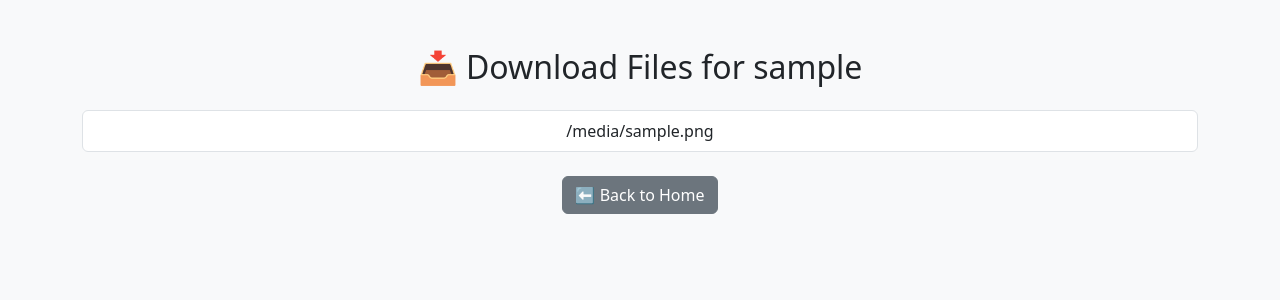
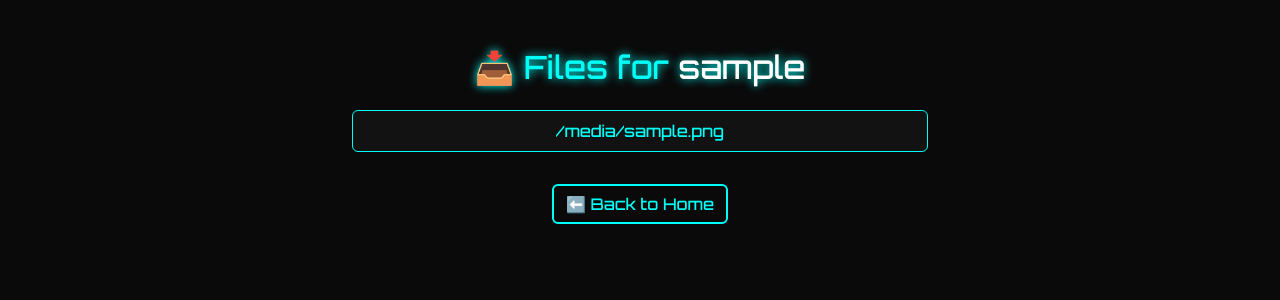
Before and after one commit to ravi31-k/Mini-PKI, a Flask app: template templates/download.html in a window 1280 px wide. Shown: the top 300 px of the page. Run offline with Flask 3, Linux system fonts and the light colour scheme; the template is opened without the code that fills it: most values are stand-ins (such as "Sample title", 1, 10 or a date in 2020); some libraries are stand-ins or nearby versions.

Commit message:
Many Updation

```diff
--- a/app.py
+++ b/app.py
@@ -89,5 +89,9 @@ def revoke():
     flash(f"Certificate revoked for {name}.", "danger")
     return redirect(url_for("home"))
 
+# if __name__ == "__main__":
+#     app.run(debug=True)
+# when PUSHED to Redar, uncomment the following lines
 if __name__ == "__main__":
-    app.run(debug=True)
+    port = int(os.environ.get("PORT", 5000))
+    app.run(debug=True, host='0.0.0.0', port=port)
--- a/templates/download.html
+++ b/templates/download.html
@@ -2,22 +2,56 @@
 <html lang="en">
 <head>
     <meta charset="UTF-8">
-    <title>Download Certificate Files</title>
+    <title>📥 Download Certificate Files</title>
     <link href="https://cdn.jsdelivr.net/npm/bootstrap@5.3.3/dist/css/bootstrap.min.css" rel="stylesheet">
+    <link href="https://fonts.googleapis.com/css2?family=Orbitron:wght@500&display=swap" rel="stylesheet">
+    <style>
+        body {
+            background-color: #0a0a0a;
+            color: #00fff7;
+            font-family: 'Orbitron', sans-serif;
+        }
+        .container {
+            max-width: 600px;
+        }
+        .list-group-item {
+            background-color: #121212;
+            color: #00fff7;
+            border: 1px solid #00fff7;
+            margin-bottom: 8px;
+            transition: 0.3s;
+        }
+        .list-group-item:hover {
+            background-color: #00fff7;
+            color: #0a0a0a;
+            transform: scale(1.03);
+        }
+        .btn-custom {
+            background-color: transparent;
+            border: 2px solid #00fff7;
+            color: #00fff7;
+            transition: 0.3s;
+        }
+        .btn-custom:hover {
+            background-color: #00fff7;
+            color: #000;
+        }
+        h2 {
+            text-shadow: 0 0 10px #00fff7;
+        }
+    </style>
 </head>
-<body class="bg-light">
-    <div class="container py-5">
-        <h2 class="mb-4 text-center">📥 Download Files for {{ username }}</h2>
-        <div class="list-group text-center">
+<body>
+    <div class="container py-5 text-center">
+        <h2 class="mb-4">📥 Files for <span style="color: #ffffff;">{{ username }}</span></h2>
+        <div class="list-group mb-4">
             {% for file in files %}
-                <a href="{{ url_for('download_file', username=username, filename=file) }}" class="list-group-item list-group-item-action">
+                <a href="{{ url_for('download_file', username=username, filename=file) }}" class="list-group-item">
                     {{ file }}
                 </a>
             {% endfor %}
         </div>
-        <div class="text-center mt-4">
-            <a href="{{ url_for('home') }}" class="btn btn-secondary">⬅️ Back to Home</a>
-        </div>
+        <a href="{{ url_for('home') }}" class="btn btn-custom">⬅️ Back to Home</a>
     </div>
 </body>
 </html>
```
Also changed, not shown: 9 other files.
